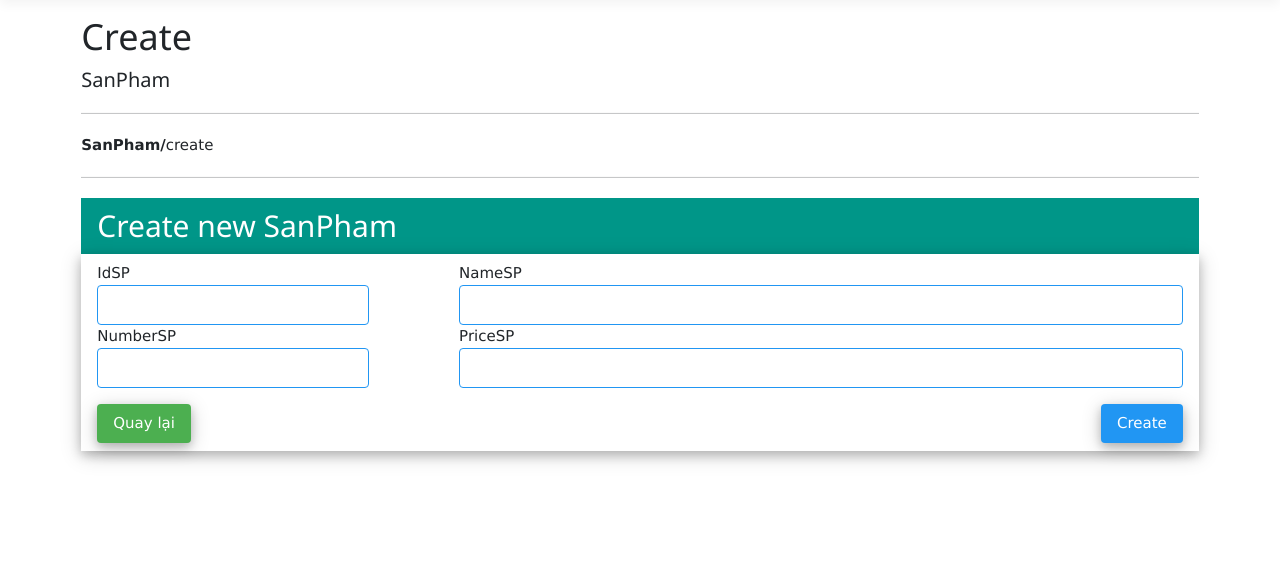
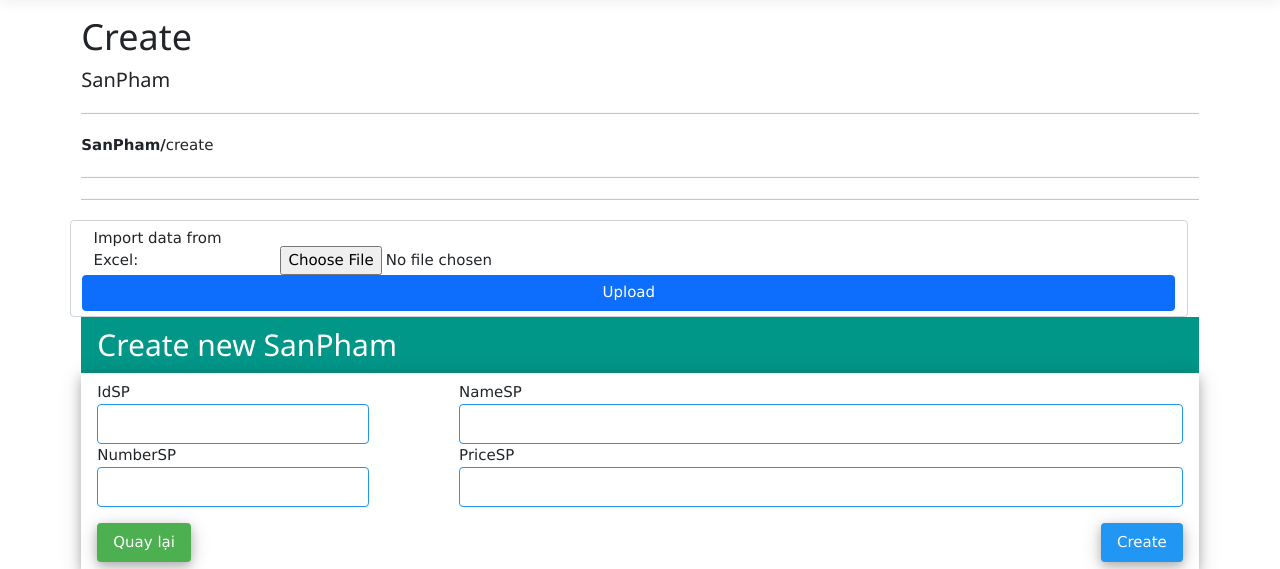
Before and after one commit to DaoTrongHieuk2/BaiTapLon, an ASP.NET Core app: page /SanPham/Create in a window 1280 px wide. Shown: the part 54-623 px from the top of the page. Run offline with ASP.NET Core 8, Linux system fonts and the light colour scheme; style sheets or scripts are compiled from the project's sources.

Commit message:
excel san pham

```diff
--- a/MVC/Controllers/SanPhamController.cs
+++ b/MVC/Controllers/SanPhamController.cs
@@ -7,7 +7,7 @@ using Microsoft.AspNetCore.Mvc.Rendering;
 using Microsoft.EntityFrameworkCore;
 using MVC.Data;
 using MVC.Models;
-
+using MVC.Models.Process;
 namespace MVC.Controllers
 {
     public class SanPhamController : Controller
@@ -18,7 +18,7 @@ namespace MVC.Controllers
         {
             _context = context;
         }
-
+        private ExcelProcess _excelPro = new ExcelProcess();
         // GET: SanPham
         public async Task<IActionResult> Index()
         {
@@ -159,5 +159,49 @@ namespace MVC.Controllers
         {
           return (_context.SanPham?.Any(e => e.IdSP == id)).GetValueOrDefault();
         }
+        public IActionResult Upload()
+        {
+            return View();
+        }
+        [HttpPost]
+        public async Task<IActionResult> Upload(IFormFile file)
+        {
+            if (file!=null)
+                {
+                    string fileExtension = Path.GetExtension(file.FileName);
+                    if (fileExtension != ".xls" && fileExtension != ".xlsx")
+                    {
+                        ModelState.AddModelError("", "Please choose excel file to upload!");
+                    }
+                    else
+                    {
+                        //rename file when upload to server
+                        var filePath = Path.Combine(Directory.GetCurrentDirectory() + "/Uploads/Excels", "File" + DateTime.Now.Day + DateTime.Now.Hour + DateTime.Now.Minute + DateTime.Now.Millisecond + fileExtension);
+                        var fileLocation = new FileInfo(filePath).ToString();
+                        if (file.Length > 0)
+                        {
+                            using (var stream = new FileStream(filePath, FileMode.Create))
+                            {
+                                //save file to server
+                                await file.CopyToAsync(stream);
+                                  //read data from file and write to database
+                                var dt = _excelPro.ExcelToDataTable(fileLocation);
+                                for(int i = 0; i < dt.Rows.Count; i++)
+                                {
+                                    var ps = new SanPham();
+                                    ps.IdSP = dt.Rows[i][0].ToString();
+                                    ps.NameSP = dt.Rows[i][1].ToString();
+                                    ps.NumberSP = dt.Rows[i][2].ToString();
+                                    ps.PriceSP = dt.Rows[i][3].ToString();
+                                    _context.Add(ps);
+                                }
+                                await _context.SaveChangesAsync();
+                                return RedirectToAction(nameof(Index));
+                            }
+                         }
+                    }
+                 }
+           return View();
+        }
     }
 }
--- a/MVC/Views/SanPham/Create.cshtml
+++ b/MVC/Views/SanPham/Create.cshtml
@@ -12,6 +12,13 @@
     <b>SanPham/</b>create
 </div>
 <hr>
+<hr/><form asp-action="Upload" enctype="multipart/form-data">
+        <div class="row form-control">
+           <label class="col-sm-2">Import data from Excel:</label>
+            <input type="file" name="file" class="col-sm-4">
+            <input type="submit" value="Upload" class="btn btn-primary">
+        </div>
+    </form>
 <div class="max-width-40 ud-center">
     <div class="w3-container w3-teal">
         <h2>Create new SanPham</h2>
```
Also changed, not shown: 14 other files.
